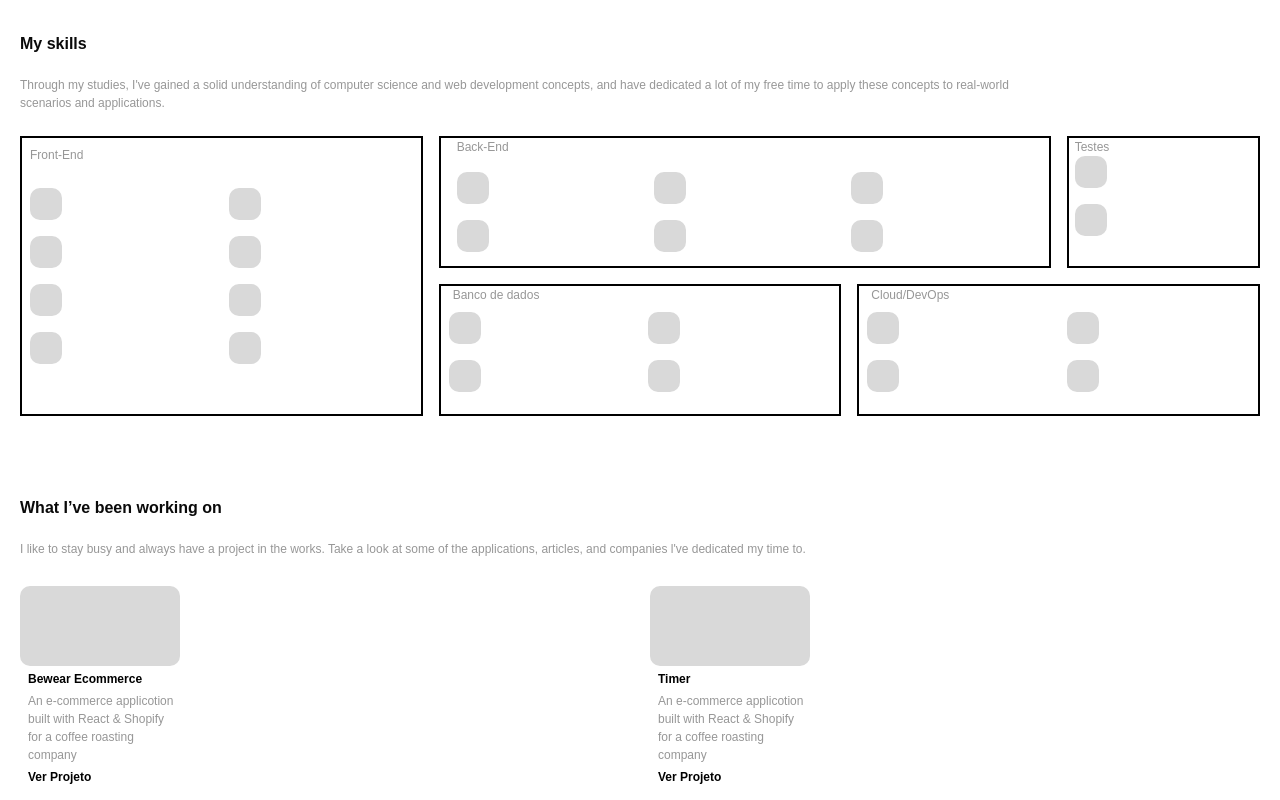
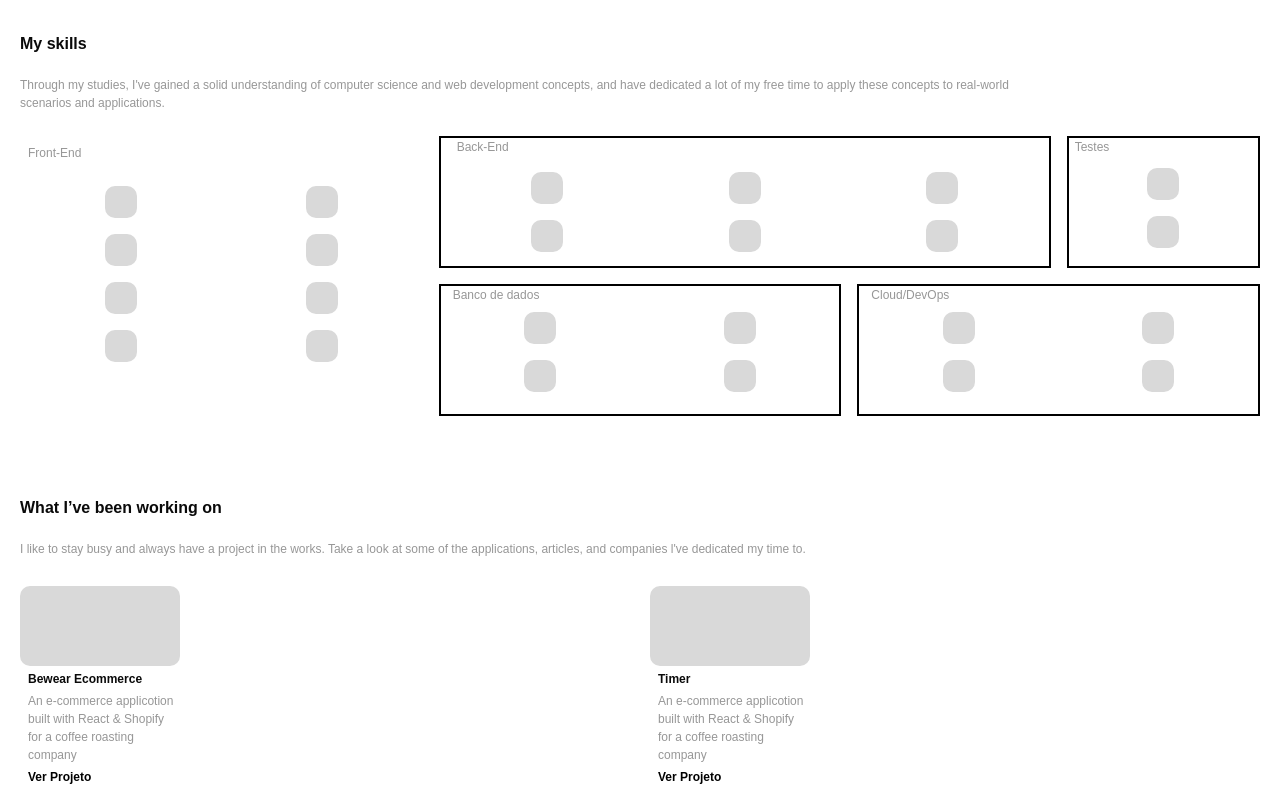
Before and after one commit to hebcodee/hebcodee, a Next.js app: page / in a window 1280 px wide. Shown: the part 580-1380 px from the top of the page. Built offline with nearby package versions, Linux system fonts and the light colour scheme.

Commit message:
feat: add not found page

```diff
--- /dev/null
+++ b/src/app/not-found.tsx
@@ -0,0 +1,17 @@
+import Link from "next/link";
+import { FaArrowDown } from "react-icons/fa6";
+
+export default function NotFound() {
+    return (
+        <div className="flex h-screen items-center justify-center">
+            <div className="flex flex-col items-start">
+                <h1 className="text-[48px] font-bold">Not found</h1>
+                <p className="mt-2 text-[24px] text-[#979797] font-semibold mb-20">Sorry, there is nothing at this URL.</p>
+                <Link href="/" className="mt-4 text-[#FF4C4F] text-[20px] font-semibold hover:underline flex flex-row gap-2">
+                    <FaArrowDown className="rotate-130" />
+                    Go back home
+                </Link>
+            </div>
+        </div>
+    )
+}
--- a/src/app/page.tsx
+++ b/src/app/page.tsx
@@ -18,9 +18,9 @@ export default function Home() {
           <SectionContent className="w-6/6">
             <p className="w-5/6">Through my studies, I've gained a solid understanding of computer science and web development concepts, and have dedicated a lot of my free time to apply these concepts to real-world scenarios and applications.</p>
             <div className="grid grid-cols-6 grid-rows-4 w-full h-70 gap-4">
-              <div className="row-span-4 col-span-2 border-2 border-black p-2">
+              <div className="row-span-4 col-span-2  bg- rounded-lg p-2">
                 <h1 className="mb-6">Front-End</h1>
-                <div className="grid grid-cols-2 gap-4">
+                <div className="grid grid-cols-2 gap-4 justify-items-center">
                   <div className="w-8 h-8 max-w-full max-h-full  bg-[var(--box)] rounded-lg"></div>
                   <div className="w-8 h-8 max-w-full max-h-full  bg-[var(--box)] rounded-lg"></div>
                   <div className="w-8 h-8 max-w-full max-h-full  bg-[var(--box)] rounded-lg"></div>
@@ -34,7 +34,7 @@ export default function Home() {
               </div>
               <div className="row-span-2 col-span-3 border-2 border-black">
                 <h1 className="px-4">Back-End</h1>
-                <div className="grid grid-cols-3 gap-4 p-4">
+                <div className="grid grid-cols-3 gap-4 p-4 justify-items-center" >
                   <div className="w-8 h-8 max-w-full max-h-full  bg-[var(--box)] rounded-lg"></div>
                   <div className="w-8 h-8 max-w-full max-h-full  bg-[var(--box)] rounded-lg"></div>
                   <div className="w-8 h-8 max-w-full max-h-full  bg-[var(--box)] rounded-lg"></div>
@@ -44,15 +44,15 @@ export default function Home() {
                 </div>
               </div>
               <div className="row-span-2 col-span-1 border-2 border-black">
-                <h1 className="pl-1.5 max-w-full">Testes</h1>
-                <div className="grid grid-cols-1 gap-4 px-1.5 items-center">
+                <h1 className="pl-1.5 max-w-full mb-3">Testes</h1>
+                <div className="grid grid-cols-1 gap-4 px-1.5 justify-items-center">
                   <div className="w-8 h-8  max-w-full max-h-full  bg-[var(--box)] rounded-lg"></div>
                   <div className="w-8 h-8  max-w-full max-h-full  bg-[var(--box)] rounded-lg"></div>
                 </div>
               </div>
               <div className="row-span-2 col-span-2 border-2 border-black">
                 <h1 className="pl-3">Banco de dados</h1>
-                <div className="grid grid-cols-2 gap-4 p-2">
+                <div className="grid grid-cols-2 gap-4 p-2 justify-items-center">
                   <div className="w-8 h-8 max-w-full max-h-full  bg-[var(--box)] rounded-lg"></div>
                   <div className="w-8 h-8 max-w-full max-h-full  bg-[var(--box)] rounded-lg"></div>
                   <div className="w-8 h-8 max-w-full max-h-full  bg-[var(--box)] rounded-lg"></div>
@@ -61,7 +61,7 @@ export default function Home() {
               </div>
               <div className="row-span-2 col-span-2 border-2 border-black">
                 <h1 className="px-3">Cloud/DevOps</h1>
-                <div className="grid grid-cols-2 gap-4 p-2">
+                <div className="grid grid-cols-2 gap-4 p-2 justify-items-center">
                   <div className="w-8 h-8 max-w-full max-h-full  bg-[var(--box)] rounded-lg"></div>
                   <div className="w-8 h-8 max-w-full max-h-full  bg-[var(--box)] rounded-lg"></div>
                   <div className="w-8 h-8 max-w-full max-h-full  bg-[var(--box)] rounded-lg"></div>
@@ -106,7 +106,7 @@ export default function Home() {
           <SectionContent>
             <p>Feel free to reach out if you’re looking for a
               developer, have a question, or just want to connect.</p>
-            <p className="text-black font-semibold">herberth.ferreira6@gmail.com</p>
+            <p className="text-[var(--foreground)] font-semibold">herberth.ferreira6@gmail.com</p>
           </SectionContent>
         </Section>
       </div>
--- a/src/components/common/Article.tsx
+++ b/src/components/common/Article.tsx
@@ -11,7 +11,7 @@ const Article = ({ title, content, link }: ArticleProps) => {
             <div className="w-40">
                 <div className="w-full h-20 bg-[var(--box)] rounded-lg mt-1"></div>
                 <div className="pl-2">
-                    <h3 className="font-semibold text-black mt-1 mb-1">{title}</h3>
+                    <h3 className="font-semibold text-[var(--foreground)] mt-1 mb-1">{title}</h3>
                     <p className="mb-1">{content}</p>
                     <Link href="/" className="font-semibold text-black">{link}</Link>
                 </div>
--- a/src/components/common/Header.tsx
+++ b/src/components/common/Header.tsx
@@ -17,13 +17,13 @@ const Header = () => {
                     <Image src="/hebcodee.png" width="42" height="32" alt="logo" />
                 </Link>
 
-                <div className="flex flex-row justify-between gap-3 items-center ml-auto ">
+                <div className="flex flex-row justify-between gap-3 items-center ml-auto text-[12px]">
                     <a href="#skills">My Skills</a>
                     <a href="#projects">Project</a>
                     <a href="#contact">Contact</a>
                 </div>
 
-                <div>
+                <div className="ml-4">
                     <Button
                         variant="ghost"
                         className="flex items-center" size="icon"
```
